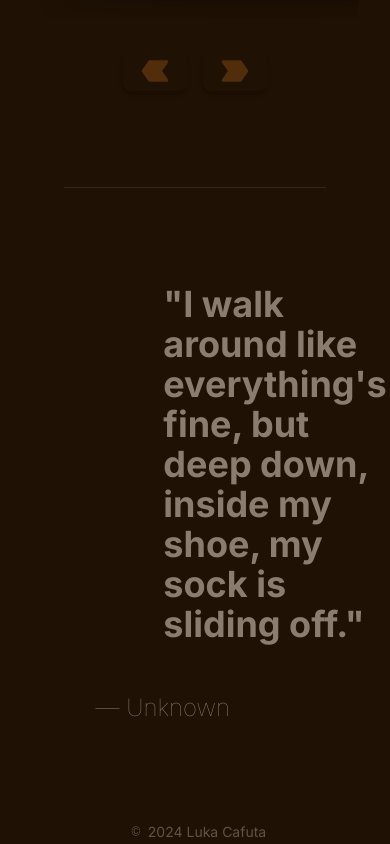
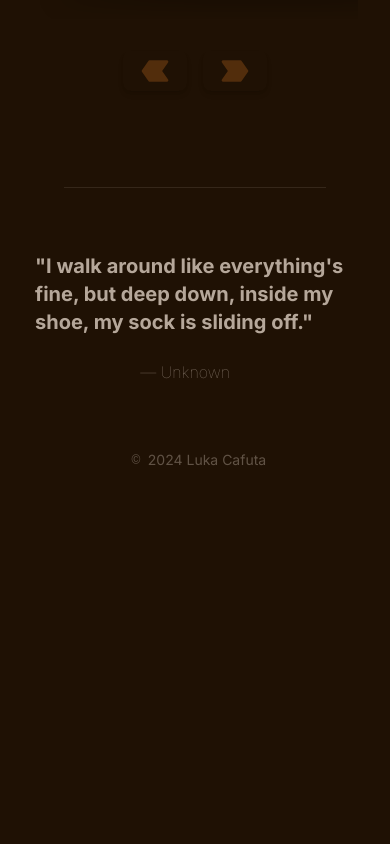
Before and after one commit to lukacafuta/Portfolio, a React (Vite) app: page / in a window 390 px wide. Shown: the part 5638-6482 px from the top of the page. After the commit the page ends 6110 px from the top, so only its background shows below. Built offline with nearby package versions, Linux system fonts and the light colour scheme.

Commit message:
footer responsiveness done

```diff
--- a/src/components/Footer.jsx
+++ b/src/components/Footer.jsx
@@ -1,21 +1,21 @@
 export default function Footer({ theme }) {
   return (
       <footer>
-          <div className="border-t opacity-10 mb-20 mx-8 border-custom-dark-chocolate-brown dark:border-custom-light-chocolate-brown"></div>
+          <div className="border-t opacity-10 mb-12 md:mb-20 mx-8 border-custom-dark-chocolate-brown dark:border-custom-light-chocolate-brown"></div>
 
-          <div className="flex flex-col mt-24">
-              <div className="flex text-4xl max-w-md opacity-50 font-bold ml-40 self-center text-custom-dark-chocolate-brown dark:text-custom-light-chocolate-brown">
+          <div className="flex flex-col mt-16 md:mt-24">
+              <div className="flex text-xl md:text-3xl lg:text-4xl max-w-xs md:max-w-md opacity-70 font-bold self-center text-custom-dark-chocolate-brown dark:text-custom-light-chocolate-brown">
                   "I walk around like everything's fine, but deep down, inside my shoe, my sock is sliding off."
               </div>
-              <div className="flex flex-row justify-end text-2xl opacity-50 font-thin mt-12 mr-32 text-custom-dark-chocolate-brown dark:text-custom-light-chocolate-brown">
+              <div className="flex flex-row justify-end mr-32 text-base md:text-2xl opacity-50 font-thin mt-6 md:mt-12 text-custom-dark-chocolate-brown dark:text-custom-light-chocolate-brown">
                   — Unknown
               </div>
           </div>
 
-          <div className="flex flex-row justify-center items-center text-sm mt-24">
+          <div className="flex flex-row justify-center items-center text-sm mt-16 md:mt-24">
               <img
                   src={theme === 'light' ? "/copyright-dark-brown.svg" : "/copyright-light-brown.svg"}
-                  className="opacity-30"/>
+                  className="opacity-30 w-6 h-6 md:w-8 md:h-8"/>
               <span className="opacity-30 text-custom-dark-chocolate-brown dark:text-custom-light-chocolate-brown">2024 Luka Cafuta</span>
           </div>
       </footer>
```
